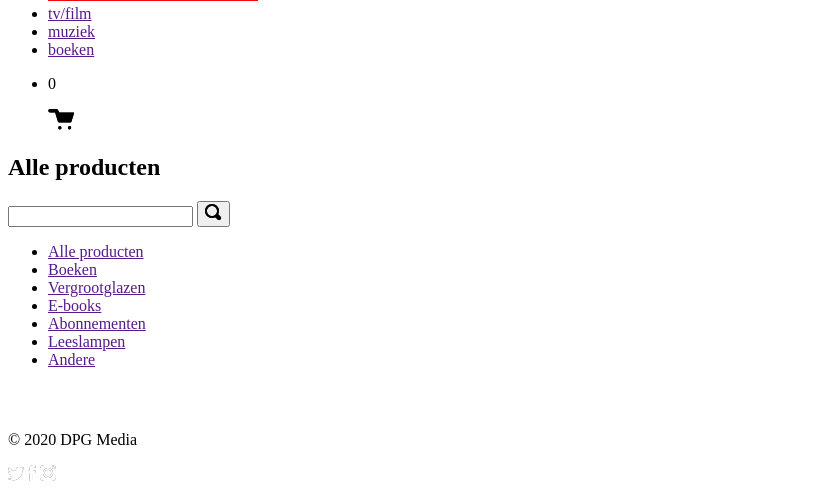
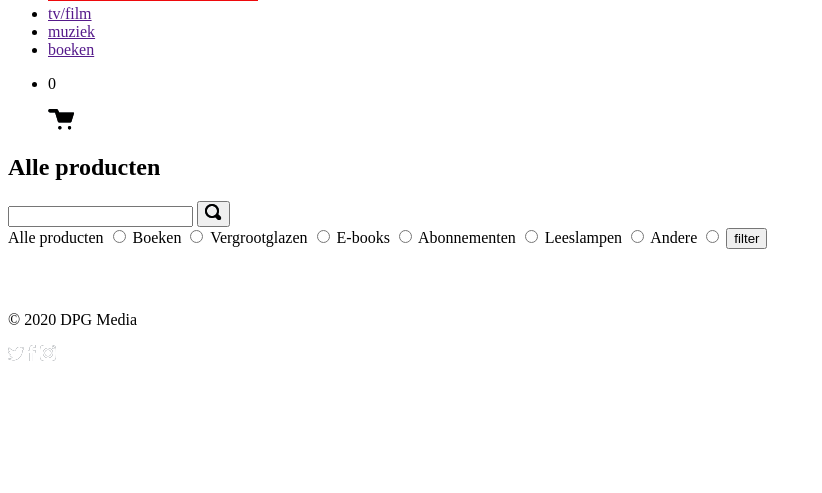
Before and after one commit to devinekask/int3-1920-rensampe, a PHP site: template src/view/webshops/index.php in a window 1280 px wide. Shown: the part 366-859 px from the top of the page, without its empty margins (0-822 px from the left). After the commit the page ends 727 px from the top, so only its background shows below. Run offline with PHP 8.4, Linux system fonts and the light colour scheme; the template is opened without the code that fills it, so the values that code supplies are empty.

Commit message:
PHP/JS/HTML/CSS filter webshop #1 #11

```diff
--- a/src/index.js
+++ b/src/index.js
@@ -1,7 +1,6 @@
 require('./style.css');
 
 {
-
   window.onscroll = function () { logoScale(), headerScroll(); };
 
   // menu scroll
@@ -34,4 +33,7 @@ require('./style.css');
     }
   }
 
+  // filter
+
+
 }
--- a/src/index.php
+++ b/src/index.php
@@ -19,7 +19,11 @@ $routes = array(
   'detail' => array(
     'controller' => 'Webshops',
     'action' => 'detail'
-  )
+  ),
+  'cart' => array(
+    'controller' => 'Orders',
+    'action' => 'cart'
+)
 );
 
 if(empty($_GET['page'])) {
--- a/src/view/layout.php
+++ b/src/view/layout.php
@@ -43,7 +43,7 @@
           </div>
           <li class="menu-two__item-cart">
             <p class="item-cart">0</p>
-            <a href="" class="menu-two__link">
+            <a href="index.php?page=cart" class="menu-two__link">
               <img src="assets/img/cart.svg" alt="Winkelwagen" width="27px" height="21px">
             </a>
           </li>
--- /dev/null
+++ b/src/view/orders/cart.php
@@ -0,0 +1,3 @@
+<section class="cart">
+  <p>tekst</p>
+</section>
--- a/src/view/webshops/detail.php
+++ b/src/view/webshops/detail.php
@@ -1,5 +1,5 @@
 <section class="boek">
-  <img class="boek__cover" src="<?php echo $product['image'];?>" alt="<?php echo $product['title'];?>" width="469" height="563">
+  <img class="boek__cover" src="<?php echo 'assets/img/' . $product['type'] . '/' . $product['type'] . $product['id'] . '.jpg'; ?>" alt="<?php echo $product['title'];?>" width="469" height="563">
   <div class="boek__info">
     <p class="boek__info-price"><?php echo $product['price'];?></p>
     <h2 class="title boek__info-title"><?php echo $product['title'];?></h2>
--- a/src/view/webshops/index.php
+++ b/src/view/webshops/index.php
@@ -1,23 +1,121 @@
 <section class="webshop">
-  <h2 class="title">Alle producten</h2>
-  <form class="search" action="index.php" method="GET" class="search-form">
-    <input class="search__field" type="search" name="term" class="search-field" value="<?php if(!empty($_GET['term'])) {echo $_GET['term'];} ?>">
-    <button class="search__submit" type="submit" class="search-button">
+  <h2 class="title">
+    <?php
+      if(!empty($_GET['term'])) {
+        echo $_GET['term'];
+      } else if(empty($_GET['filter'])){
+        echo 'Alle producten';
+      }
+
+      if(!empty($_GET['filter']) && $_GET['filter'] === 'all') {
+        echo 'Alle producten';
+      } else if(!empty($_GET['filter']) && $_GET['filter'] === 'boek') {
+        echo 'Boeken';
+      } else if(!empty($_GET['filter']) && $_GET['filter'] === 'vergrootglas') {
+        echo 'Vergrootglazen';
+      } else if(!empty($_GET['filter']) && $_GET['filter'] === 'e-book') {
+        echo 'E-books';
+      } else if(!empty($_GET['filter']) && $_GET['filter'] === 'abonnement') {
+        echo 'Abonnementen';
+      } else if(!empty($_GET['filter']) && $_GET['filter'] === 'leeslamp') {
+        echo 'Leeslampen';
+      } else if(!empty($_GET['filter']) && $_GET['filter'] === 'andere') {
+        echo 'Andere';
+      }
+    ?>
+  </h2>
+  <form class="search" action="index.php" method="GET">
+    <input class="search__field" type="search" name="term" value="<?php if(!empty($_GET['term'])) {echo $_GET['term'];} ?>">
+    <button class="search__submit" type="submit">
       <img class="searc__submit-image" src="assets/img/search.svg" alt="Search button" width="17px" height="17px">
     </button>
   </form>
-  <ul class="filter" id="filter">
-    <li class="filter__item"><a href="" class="filter__link filter__link-selected">Alle producten</a></li>
-    <li class="filter__item"><a href="" class="filter__link">Boeken</a></li>
-    <li class="filter__item"><a href="" class="filter__link">Vergrootglazen</a></li>
-    <li class="filter__item"><a href="" class="filter__link">E-books</a></li>
-    <li class="filter__item"><a href="" class="filter__link">Abonnementen</a></li>
-    <li class="filter__item"><a href="" class="filter__link">Leeslampen</a></li>
-    <li class="filter__item"><a href="" class="filter__link">Andere</a></li>
-  </ul>
-  <div class="products">
+  <form class="filter" id="filter" method="GET" action="index.php">
+    <label class="filter__item filter__link
+      <?php
+            if(empty($_GET['filter'])){
+                  echo ' filter__link-selected';
+            }
+            if(!empty($_GET['filter'])){
+              if($_GET['filter'] === 'all'){
+                echo ' filter__link-selected';
+              }
+            }
+      ?>
+    ">Alle producten
+    <input class="form-submit" type="radio" name="filter" value="all">
+    </label>
+    <label class="filter__item filter__link
+      <?php
+            if(!empty($_GET['filter'])){
+                if($_GET['filter'] === 'boek'){
+                  echo ' filter__link-selected';
+                }
+            }
+      ?>
+    ">Boeken
+    <input class="form-submit" type="radio" name="filter" value="boek">
+    </label>
+    <label class="filter__item filter__link
+      <?php
+            if(!empty($_GET['filter'])){
+                if($_GET['filter'] === 'vergrootglas'){
+                  echo ' filter__link-selected';
+                }
+            }
+      ?>
+    ">Vergrootglazen
+      <input class="form-submit" type="radio" name="filter" value="vergrootglas">
+    </label>
+    <label class="filter__item filter__link
+      <?php
+            if(!empty($_GET['filter'])){
+                if($_GET['filter'] === 'e-book'){
+                  echo ' filter__link-selected';
+                }
+            }
+      ?>
+    ">E-books
+      <input class="form-submit" type="radio" name="filter" value="e-book">
+    </label>
+    <label class="filter__item filter__link
+      <?php
+            if(!empty($_GET['filter'])){
+                if($_GET['filter'] === 'abonnement'){
+                  echo ' filter__link-selected';
+                }
+            }
+      ?>
+    ">Abonnementen
+      <input class="form-submit" type="radio" name="filter" value="abonnement">
+    </label>
+    <label class="filter__item filter__link
+      <?php
+            if(!empty($_GET['filter'])){
+                if($_GET['filter'] === 'leeslamp'){
+                  echo ' filter__link-selected';
+                }
+            }
+      ?>
+    ">Leeslampen
+      <input class="form-submit" type="radio" name="filter" value="leeslamp">
+    </label>
+    <label class="filter__item filter__link
+      <?php
+            if(!empty($_GET['filter'])){
+                if($_GET['filter'] === 'andere'){
+                  echo ' filter__link-selected';
+                }
+            }
+      ?>
+    ">Andere
+      <input class="form-submit" type="radio" name="filter" value="andere">
+    </label>
+    <input type="submit" value="filter" class="button-small button-filter form-submit">
+  </form>
+  <ul class="products">
     <?php foreach($products as $product): ?>
-      <article class="product">
+      <li class="product">
         <a class="info" href="index.php?page=detail&amp;id=<?php echo $product['id'];?>">
           <img src="<?php echo 'assets/img/' . $product['type'] . '/' . $product['type'] . $product['id'] . '.jpg'; ?>" alt="<?php echo $product['title'];?>" width="250" height="300">
           <div class="info__wrapper">
@@ -26,7 +124,7 @@
             <p class="type"><?php echo $product['type'];?> - <?php echo $product['subtitle'];?></p>
           </div>
         </a>
-      </article>
+    </li>
     <?php endforeach; ?>
-  </div>
+  </ul>
 </section>
```
Also changed, not shown: src/controller/OrdersController.php (added, +19 -0 lines), src/controller/PagesController.php (deleted, +0 -17 lines), src/controller/WebshopsController.php (+13 -2 lines), src/css/base.css (+13 -0 lines), src/css/components/index.css (+22 -1 lines), src/dao/WebshopDAO.php (+7 -0 lines), src/css/components/cart.css (added), src/view/orders/checkout.php (added).
